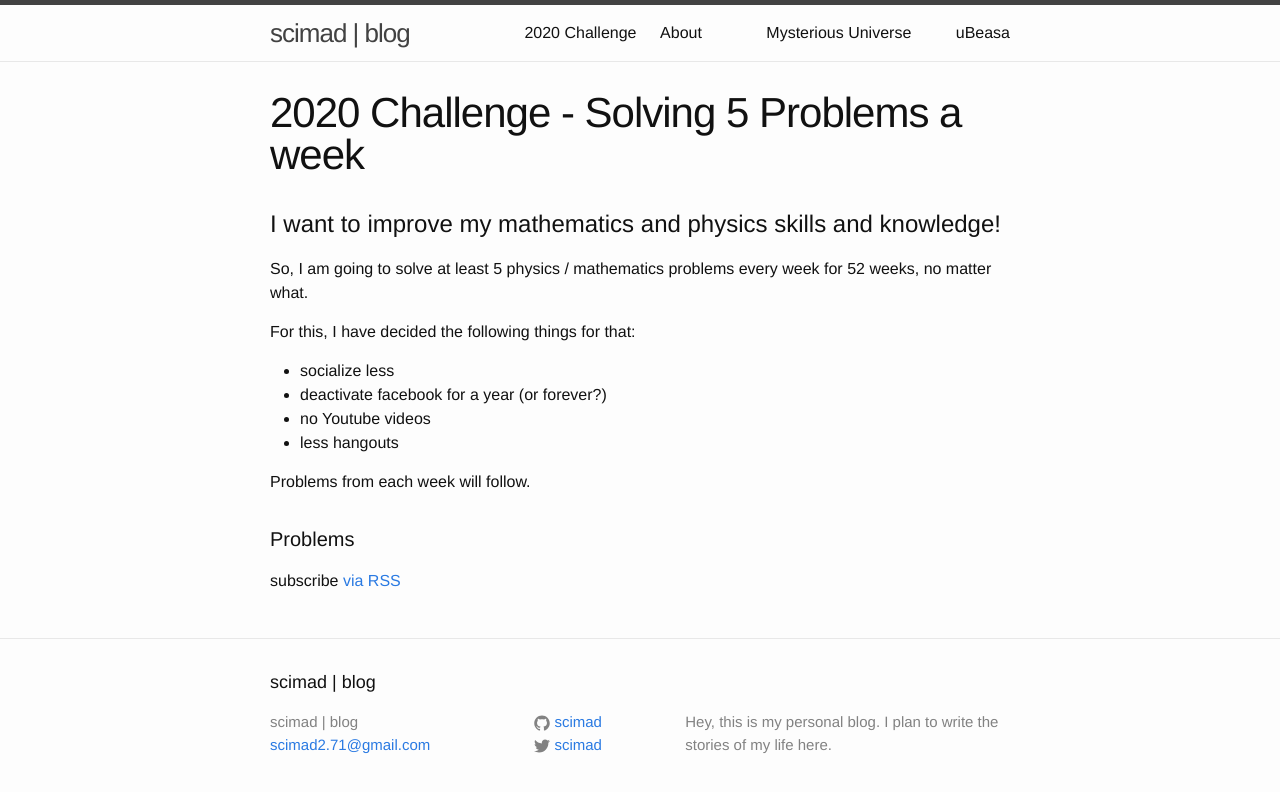
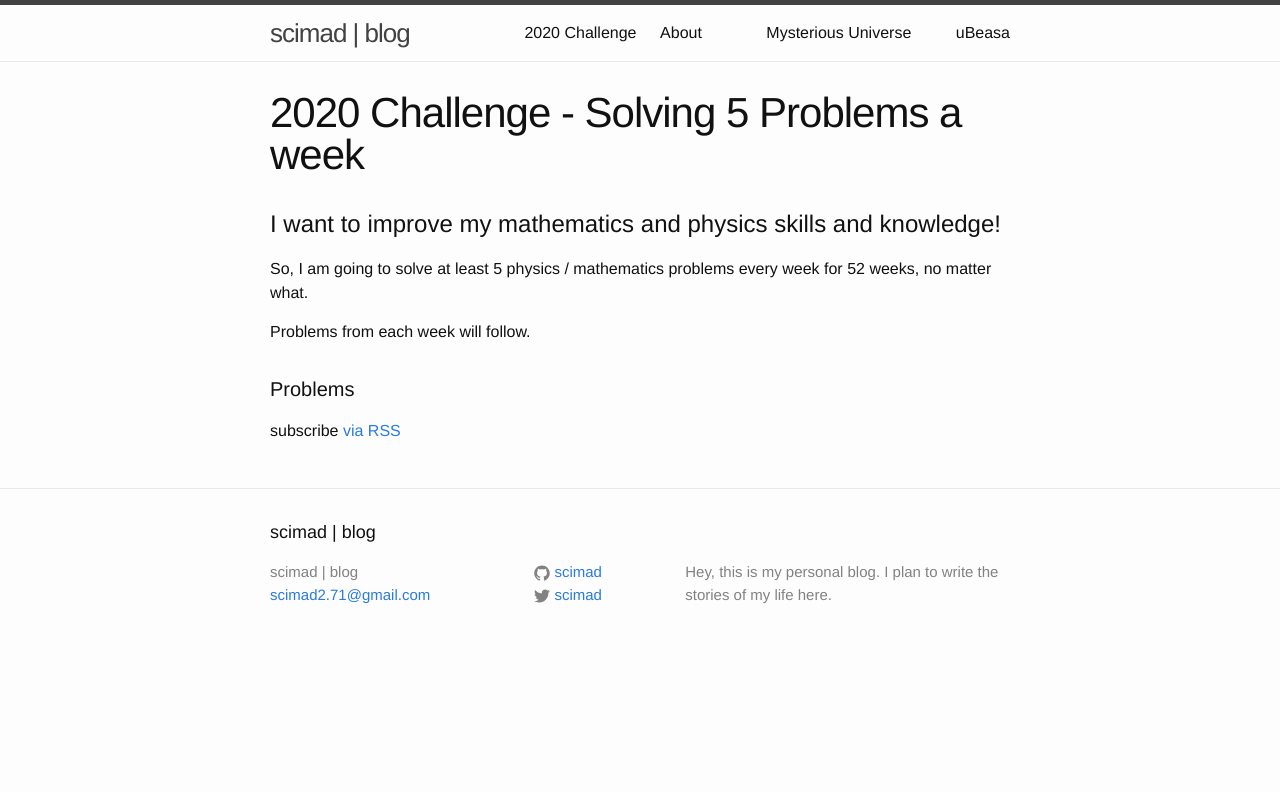
Before and after one commit to scimad/scimad.github.io, a Jekyll site: the page built from 2020-challenge.md, in a window 1280 px wide. Shown: the top 792 px of the page. Built offline with Jekyll 4.4.1, drawn with Linux system fonts in a browser that asks for light colours.

Commit message:
Remove something I can't do

```diff
--- a/2020-challenge.md
+++ b/2020-challenge.md
@@ -9,11 +9,4 @@ permalink: /2020-challenge/
 
 So, I am going to solve at least 5 physics / mathematics problems every week for 52 weeks, no matter what.
 
-For this, I have decided the following things for that:
-
-- socialize less
-- deactivate facebook for a year (or forever?)
-- no Youtube videos
-- less hangouts
-
 Problems from each week will follow.
```
